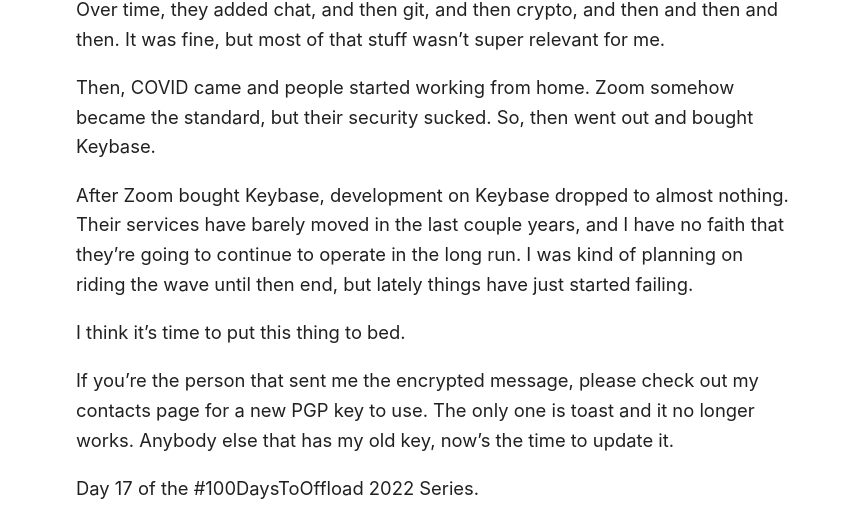
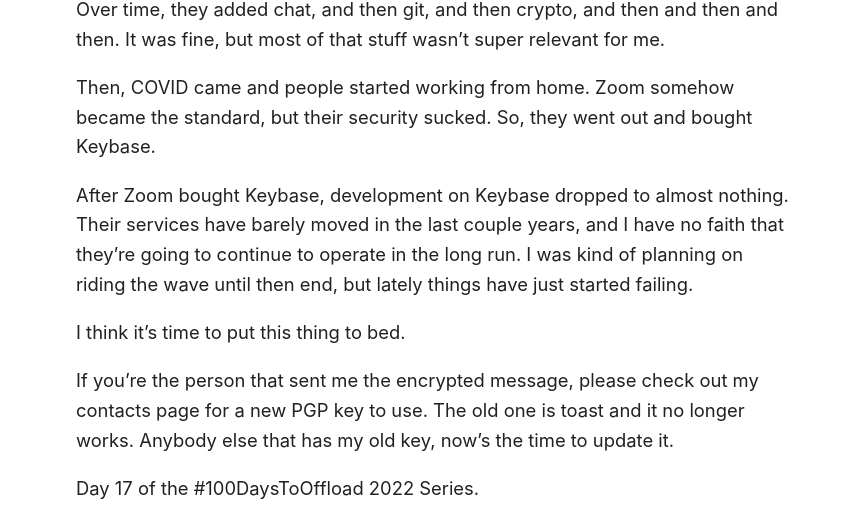
Before and after one commit to lrmikestone/jekyll.blog, a Jekyll site: the page built from _posts/2022/2022-09-05-updating-my-pgp-key.md, in a window 1280 px wide. Shown: the part 641-1151 px from the top of the page, without its empty margins (204-1071 px from the left). Built offline with Jekyll 4.4.1, drawn with Linux system fonts in a browser that asks for light colours.

Commit message:
Fixing some typos, thanks @Mehrad@fosstodon.org.

```diff
--- a/_posts/2022/2022-09-05-updating-my-pgp-key.md
+++ b/_posts/2022/2022-09-05-updating-my-pgp-key.md
@@ -18,12 +18,12 @@
 
 Over time, they added chat, and then git, and then crypto, and then and then and then. It was fine, but most of that stuff wasn't super relevant for me.
 
-Then, COVID came and people started working from home. Zoom somehow became the standard, but their security sucked. So, then went out and bought Keybase.
+Then, COVID came and people started working from home. Zoom somehow became the standard, but their security sucked. So, they went out and bought Keybase.
 
 After Zoom bought Keybase, development on Keybase dropped to almost nothing. Their services have barely moved in the last couple years, and I have no faith that they're going to continue to operate in the long run. I was kind of planning on riding the wave until then end, but lately things have just started failing.
 
 I think it's time to put this thing to bed.
 
-If you're the person that sent me the encrypted message, please check out my contacts page for a new PGP key to use. The only one is toast and it no longer works. Anybody else that has my old key, now's the time to update it.
+If you're the person that sent me the encrypted message, please check out my contacts page for a new PGP key to use. The old one is toast and it no longer works. Anybody else that has my old key, now's the time to update it.
 
 Day 17 of the #100DaysToOffload 2022 Series.
```
